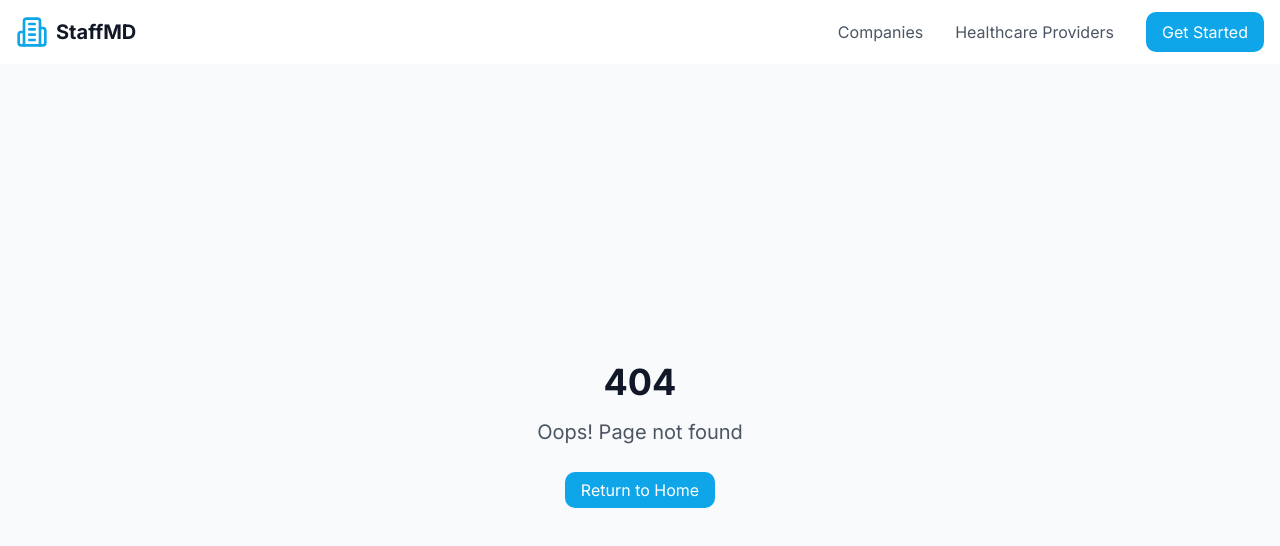
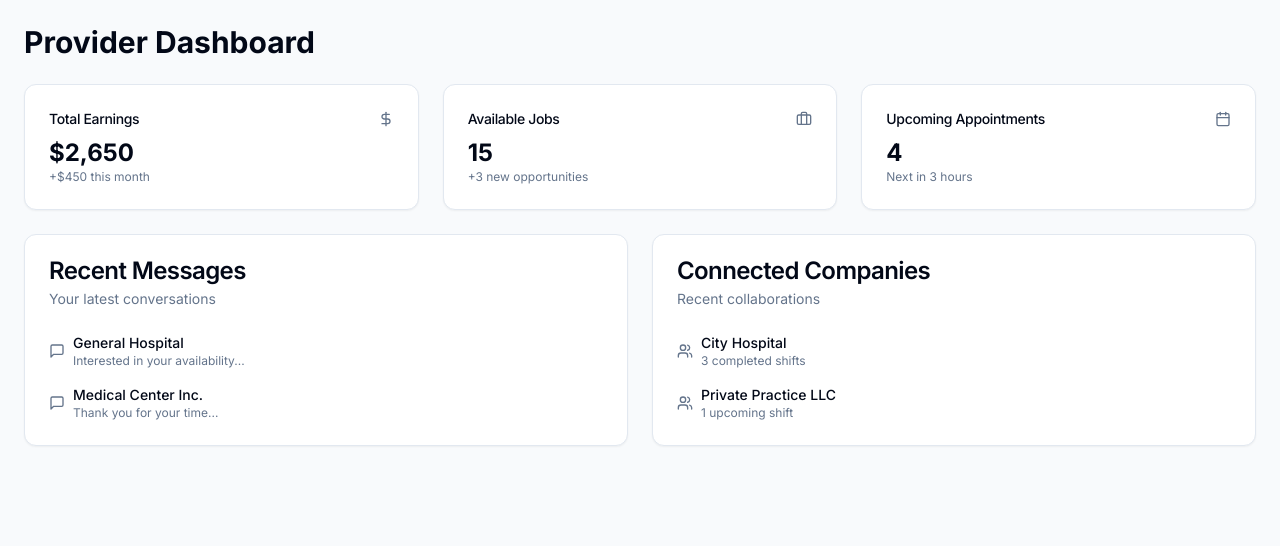
Before and after one commit to Pascaldawn/staffmd-connectcare, a React (Vite) app: page /dashboard/provider in a window 1280 px wide. Before the commit this address had no page. Shown: the top 546 px of the page. Built offline with nearby package versions, Linux system fonts and the light colour scheme.

Commit message:
Add role-specific dashboard
This commit implements role-specific dashboards.

```diff
--- a/src/App.tsx
+++ b/src/App.tsx
@@ -11,6 +11,8 @@ import HealthcareProviderRegistration from "./pages/HealthcareProviderRegistrati
 import RegisterChoice from "./pages/RegisterChoice";
 import BookAppointment from "./pages/BookAppointment";
 import ProfileVerification from "./pages/ProfileVerification";
+import CompanyDashboard from "./pages/CompanyDashboard";
+import ProviderDashboard from "./pages/ProviderDashboard";
 
 const queryClient = new QueryClient();
 
@@ -27,6 +29,8 @@ const App = () => (
           <Route path="/register/provider" element={<HealthcareProviderRegistration />} />
           <Route path="/book-appointment" element={<BookAppointment />} />
           <Route path="/profile/verify" element={<ProfileVerification />} />
+          <Route path="/dashboard/company" element={<CompanyDashboard />} />
+          <Route path="/dashboard/provider" element={<ProviderDashboard />} />
           <Route path="*" element={<NotFound />} />
         </Routes>
       </BrowserRouter>
--- /dev/null
+++ b/src/pages/CompanyDashboard.tsx
@@ -0,0 +1,106 @@
+
+import { Activity, Search, Users, Calendar, MessageSquare } from "lucide-react";
+import {
+  Card,
+  CardContent,
+  CardDescription,
+  CardHeader,
+  CardTitle,
+} from "@/components/ui/card";
+
+const CompanyDashboard = () => {
+  return (
+    <div className="container mx-auto p-6">
+      <h1 className="text-3xl font-bold mb-6">Company Dashboard</h1>
+
+      <div className="grid gap-6 md:grid-cols-2 lg:grid-cols-3">
+        <Card>
+          <CardHeader className="flex flex-row items-center justify-between pb-2 space-y-0">
+            <CardTitle className="text-sm font-medium">Pending Requests</CardTitle>
+            <Activity className="h-4 w-4 text-muted-foreground" />
+          </CardHeader>
+          <CardContent>
+            <div className="text-2xl font-bold">5</div>
+            <p className="text-xs text-muted-foreground">
+              +2 since last week
+            </p>
+          </CardContent>
+        </Card>
+
+        <Card>
+          <CardHeader className="flex flex-row items-center justify-between pb-2 space-y-0">
+            <CardTitle className="text-sm font-medium">Active Collaborations</CardTitle>
+            <Users className="h-4 w-4 text-muted-foreground" />
+          </CardHeader>
+          <CardContent>
+            <div className="text-2xl font-bold">12</div>
+            <p className="text-xs text-muted-foreground">
+              +3 since last month
+            </p>
+          </CardContent>
+        </Card>
+
+        <Card>
+          <CardHeader className="flex flex-row items-center justify-between pb-2 space-y-0">
+            <CardTitle className="text-sm font-medium">Upcoming Appointments</CardTitle>
+            <Calendar className="h-4 w-4 text-muted-foreground" />
+          </CardHeader>
+          <CardContent>
+            <div className="text-2xl font-bold">8</div>
+            <p className="text-xs text-muted-foreground">
+              Next appointment in 2 days
+            </p>
+          </CardContent>
+        </Card>
+      </div>
+
+      <div className="grid gap-6 mt-6 md:grid-cols-2">
+        <Card>
+          <CardHeader>
+            <CardTitle>Recent Messages</CardTitle>
+            <CardDescription>Your latest conversations</CardDescription>
+          </CardHeader>
+          <CardContent>
+            <div className="space-y-4">
+              <div className="flex items-center">
+                <MessageSquare className="h-4 w-4 mr-2 text-muted-foreground" />
+                <div>
+                  <p className="text-sm font-medium">Dr. Sarah Johnson</p>
+                  <p className="text-xs text-muted-foreground">Regarding next week's schedule...</p>
+                </div>
+              </div>
+              <div className="flex items-center">
+                <MessageSquare className="h-4 w-4 mr-2 text-muted-foreground" />
+                <div>
+                  <p className="text-sm font-medium">Dr. Michael Chen</p>
+                  <p className="text-xs text-muted-foreground">Thanks for the opportunity...</p>
+                </div>
+              </div>
+            </div>
+          </CardContent>
+        </Card>
+
+        <Card>
+          <CardHeader>
+            <CardTitle>Quick Actions</CardTitle>
+            <CardDescription>Common tasks and searches</CardDescription>
+          </CardHeader>
+          <CardContent>
+            <div className="space-y-4">
+              <button className="flex items-center w-full px-4 py-2 text-sm text-left transition-colors rounded-md hover:bg-muted">
+                <Search className="w-4 h-4 mr-2" />
+                Search Healthcare Providers
+              </button>
+              <button className="flex items-center w-full px-4 py-2 text-sm text-left transition-colors rounded-md hover:bg-muted">
+                <Calendar className="w-4 h-4 mr-2" />
+                Schedule New Appointment
+              </button>
+            </div>
+          </CardContent>
+        </Card>
+      </div>
+    </div>
+  );
+};
+
+export default CompanyDashboard;
--- /dev/null
+++ b/src/pages/ProviderDashboard.tsx
@@ -0,0 +1,112 @@
+
+import { DollarSign, Briefcase, Calendar, Users, MessageSquare } from "lucide-react";
+import {
+  Card,
+  CardContent,
+  CardDescription,
+  CardHeader,
+  CardTitle,
+} from "@/components/ui/card";
+
+const ProviderDashboard = () => {
+  return (
+    <div className="container mx-auto p-6">
+      <h1 className="text-3xl font-bold mb-6">Provider Dashboard</h1>
+
+      <div className="grid gap-6 md:grid-cols-2 lg:grid-cols-3">
+        <Card>
+          <CardHeader className="flex flex-row items-center justify-between pb-2 space-y-0">
+            <CardTitle className="text-sm font-medium">Total Earnings</CardTitle>
+            <DollarSign className="h-4 w-4 text-muted-foreground" />
+          </CardHeader>
+          <CardContent>
+            <div className="text-2xl font-bold">$2,650</div>
+            <p className="text-xs text-muted-foreground">
+              +$450 this month
+            </p>
+          </CardContent>
+        </Card>
+
+        <Card>
+          <CardHeader className="flex flex-row items-center justify-between pb-2 space-y-0">
+            <CardTitle className="text-sm font-medium">Available Jobs</CardTitle>
+            <Briefcase className="h-4 w-4 text-muted-foreground" />
+          </CardHeader>
+          <CardContent>
+            <div className="text-2xl font-bold">15</div>
+            <p className="text-xs text-muted-foreground">
+              +3 new opportunities
+            </p>
+          </CardContent>
+        </Card>
+
+        <Card>
+          <CardHeader className="flex flex-row items-center justify-between pb-2 space-y-0">
+            <CardTitle className="text-sm font-medium">Upcoming Appointments</CardTitle>
+            <Calendar className="h-4 w-4 text-muted-foreground" />
+          </CardHeader>
+          <CardContent>
+            <div className="text-2xl font-bold">4</div>
+            <p className="text-xs text-muted-foreground">
+              Next in 3 hours
+            </p>
+          </CardContent>
+        </Card>
+      </div>
+
+      <div className="grid gap-6 mt-6 md:grid-cols-2">
+        <Card>
+          <CardHeader>
+            <CardTitle>Recent Messages</CardTitle>
+            <CardDescription>Your latest conversations</CardDescription>
+          </CardHeader>
+          <CardContent>
+            <div className="space-y-4">
+              <div className="flex items-center">
+                <MessageSquare className="h-4 w-4 mr-2 text-muted-foreground" />
+                <div>
+                  <p className="text-sm font-medium">General Hospital</p>
+                  <p className="text-xs text-muted-foreground">Interested in your availability...</p>
+                </div>
+              </div>
+              <div className="flex items-center">
+                <MessageSquare className="h-4 w-4 mr-2 text-muted-foreground" />
+                <div>
+                  <p className="text-sm font-medium">Medical Center Inc.</p>
+                  <p className="text-xs text-muted-foreground">Thank you for your time...</p>
+                </div>
+              </div>
+            </div>
+          </CardContent>
+        </Card>
+
+        <Card>
+          <CardHeader>
+            <CardTitle>Connected Companies</CardTitle>
+            <CardDescription>Recent collaborations</CardDescription>
+          </CardHeader>
+          <CardContent>
+            <div className="space-y-4">
+              <div className="flex items-center">
+                <Users className="h-4 w-4 mr-2 text-muted-foreground" />
+                <div>
+                  <p className="text-sm font-medium">City Hospital</p>
+                  <p className="text-xs text-muted-foreground">3 completed shifts</p>
+                </div>
+              </div>
+              <div className="flex items-center">
+                <Users className="h-4 w-4 mr-2 text-muted-foreground" />
+                <div>
+                  <p className="text-sm font-medium">Private Practice LLC</p>
+                  <p className="text-xs text-muted-foreground">1 upcoming shift</p>
+                </div>
+              </div>
+            </div>
+          </CardContent>
+        </Card>
+      </div>
+    </div>
+  );
+};
+
+export default ProviderDashboard;
```
